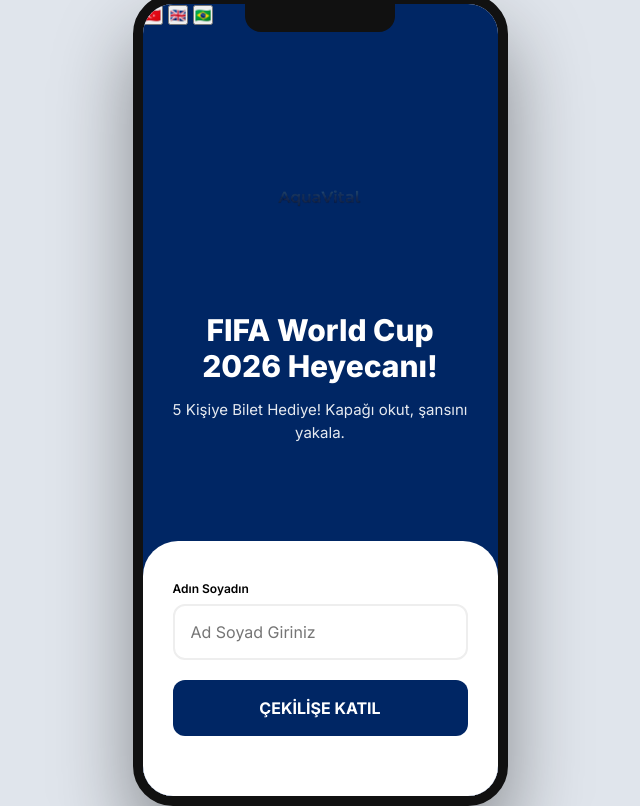
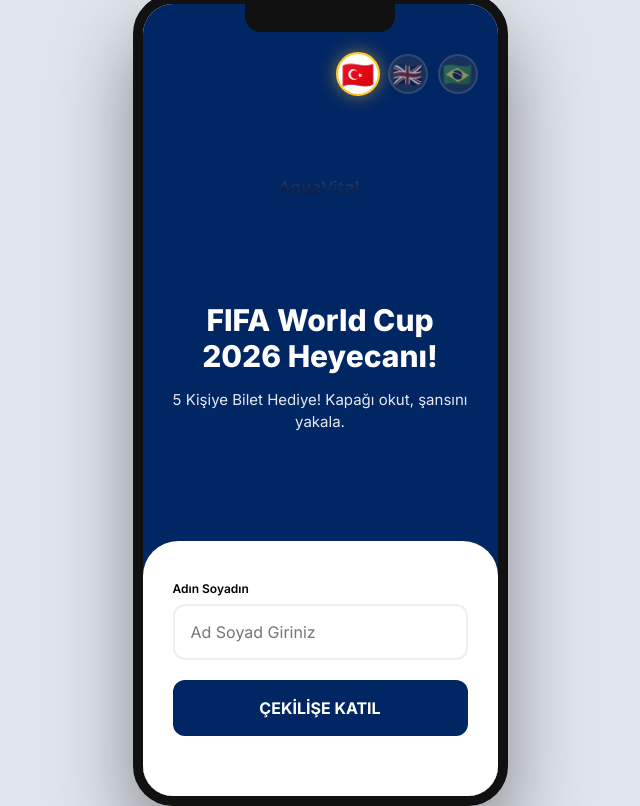
Before and after one commit to mss05/AquaVital, a plain HTML site: page index.html in a window 1280 px wide. Shown: the whole page, without its empty margins (320-960 px from the left). Drawn offline with Linux system fonts and the light colour scheme.

Commit message:
Update style.css

```diff
--- a/style.css
+++ b/style.css
@@ -11,10 +11,7 @@
 body {
     background: #E0E5EC;
     height: 100vh;
-    display: flex;
-    justify-content: center;
-    align-items: center;
-    overflow: hidden;
+    display: flex; justify-content: center; align-items: center; overflow: hidden;
 }
 
 /* Telefon Kasası */
@@ -28,7 +25,7 @@
 .notch {
     position: absolute; top: 0; left: 50%; transform: translateX(-50%);
     width: 150px; height: 28px; background: #111;
-    border-bottom-left-radius: 16px; border-bottom-right-radius: 16px; z-index: 999;
+    border-bottom-left-radius: 16px; border-bottom-right-radius: 16px; z-index: 1000;
 }
 
 .app-screen {
@@ -44,26 +41,44 @@
 }
 .page.active { display: flex; z-index: 10; }
 
-/* --- GİRİŞ EKRANI --- */
+/* --- GİRİŞ EKRANI & DİL SEÇİCİ --- */
 #page-auth {
     background: var(--blue); z-index: 50; padding: 0;
     justify-content: space-between;
 }
 
-/* DİL SEÇİCİ STİLİ (YENİ) */
-.lang-switch {
-    position: absolute; top: 50px; right: 20px;
-    display: flex; gap: 8px; z-index: 100;
-}
-.lang-btn {
-    background: rgba(255,255,255,0.2); border: 1px solid rgba(255,255,255,0.4);
-    color: white; padding: 5px 10px; border-radius: 8px;
-    font-size: 11px; font-weight: 700; cursor: pointer;
-}
-.lang-btn.active {
-    background: var(--gold); color: var(--blue); border-color: var(--gold);
+/* YENİ DİL SEÇİCİ TASARIMI */
+.lang-container {
+    position: absolute;
+    top: 50px; right: 20px;
+    display: flex; gap: 10px;
+    z-index: 9999; /* TIKLAMA SORUNUNU ÇÖZEN KOD BU */
 }
 
+.flag-btn {
+    width: 40px; height: 40px;
+    border-radius: 50%;
+    border: 2px solid rgba(255,255,255,0.2);
+    background: rgba(255,255,255,0.1);
+    font-size: 24px;
+    cursor: pointer;
+    display: flex; align-items: center; justify-content: center;
+    transition: all 0.3s ease;
+    backdrop-filter: blur(5px);
+}
+
+.flag-btn:hover, .flag-btn.active {
+    background: white;
+    transform: scale(1.1);
+    border-color: var(--gold);
+    box-shadow: 0 0 15px rgba(255, 199, 44, 0.5);
+}
+.flag-btn:not(.active) {
+    opacity: 0.6;
+    filter: grayscale(0.5);
+}
+
+/* Hero Alanı (Logo ve Yazı) */
 .auth-hero {
     flex: 1; display: flex; flex-direction: column;
     justify-content: center; align-items: center; text-align: center;
@@ -78,7 +93,7 @@
     border-top-left-radius: 35px; border-top-right-radius: 35px; width: 100%;
 }
 
-/* Ana Sayfa */
+/* Ana Sayfa UI */
 .home-head {
     background: white; padding: 50px 20px 20px;
     display: flex; justify-content: space-between; align-items: center;
@@ -92,7 +107,7 @@
 
 .scroll-content { padding: 20px; overflow-y: auto; }
 
-/* Bilet Kartı (World Cup Temalı) */
+/* Bilet Kartı */
 .ticket-card {
     background: linear-gradient(135deg, var(--blue), #001538);
     border-radius: 20px; padding: 0; color: white;
@@ -183,6 +198,6 @@
 #toast-box {
     position: absolute; top: -60px; left: 50%; transform: translateX(-50%);
     background: #333; color: white; padding: 12px 25px; border-radius: 30px;
-    font-size: 14px; z-index: 1000; transition: top 0.4s ease; box-shadow: 0 5px 20px rgba(0,0,0,0.2);
+    font-size: 14px; z-index: 10000; transition: top 0.4s ease; box-shadow: 0 5px 20px rgba(0,0,0,0.2);
 }
 #toast-box.show { top: 50px; }
```
